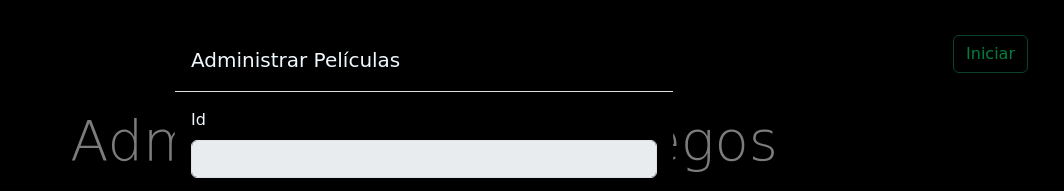
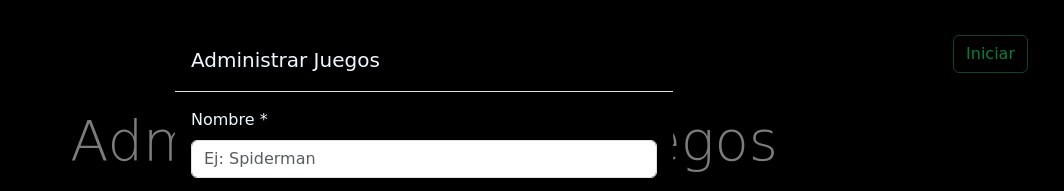
Before and after one commit to MtAgia/60fps_Crud, a plain HTML site: page pages/administracion.html in a window 1280 px wide. Both pictures are taken after a click on the button "Crear Juego". Shown: the top 191 px of the page, 216-1280 px from the left. Drawn offline with nearby package versions, Linux system fonts and the light colour scheme; a web font is replaced by a local one.

Commit message:
arreglando titulos

```diff
--- a/pages/administracion.html
+++ b/pages/administracion.html
@@ -76,7 +76,7 @@
             <div class="modal-content bg-black">
               <div class="modal-header">
                 <h1 class="modal-title fs-5" id="AdministradorModalCrear">
-                  Administrar Películas
+                  Administrar Juegos
                 </h1>
                 <button
                   type="button"
@@ -88,18 +88,6 @@
               <div class="modal-body">
                 <form id="formJuegos">
                   <div class="row g-3">
-                    <div class="col-12">
-                      <label for="codigo" class="form-label">Id</label>
-                      <input
-                        type="number"
-                        class="form-control"
-                        aria-label="codigo"
-                        id="id"
-                        min="1"
-                        max="500"
-                        disabled
-                      />
-                    </div>
                     <div class="col-12">
                       <label for="nombre" class="form-label">Nombre *</label>
                       <input
```
